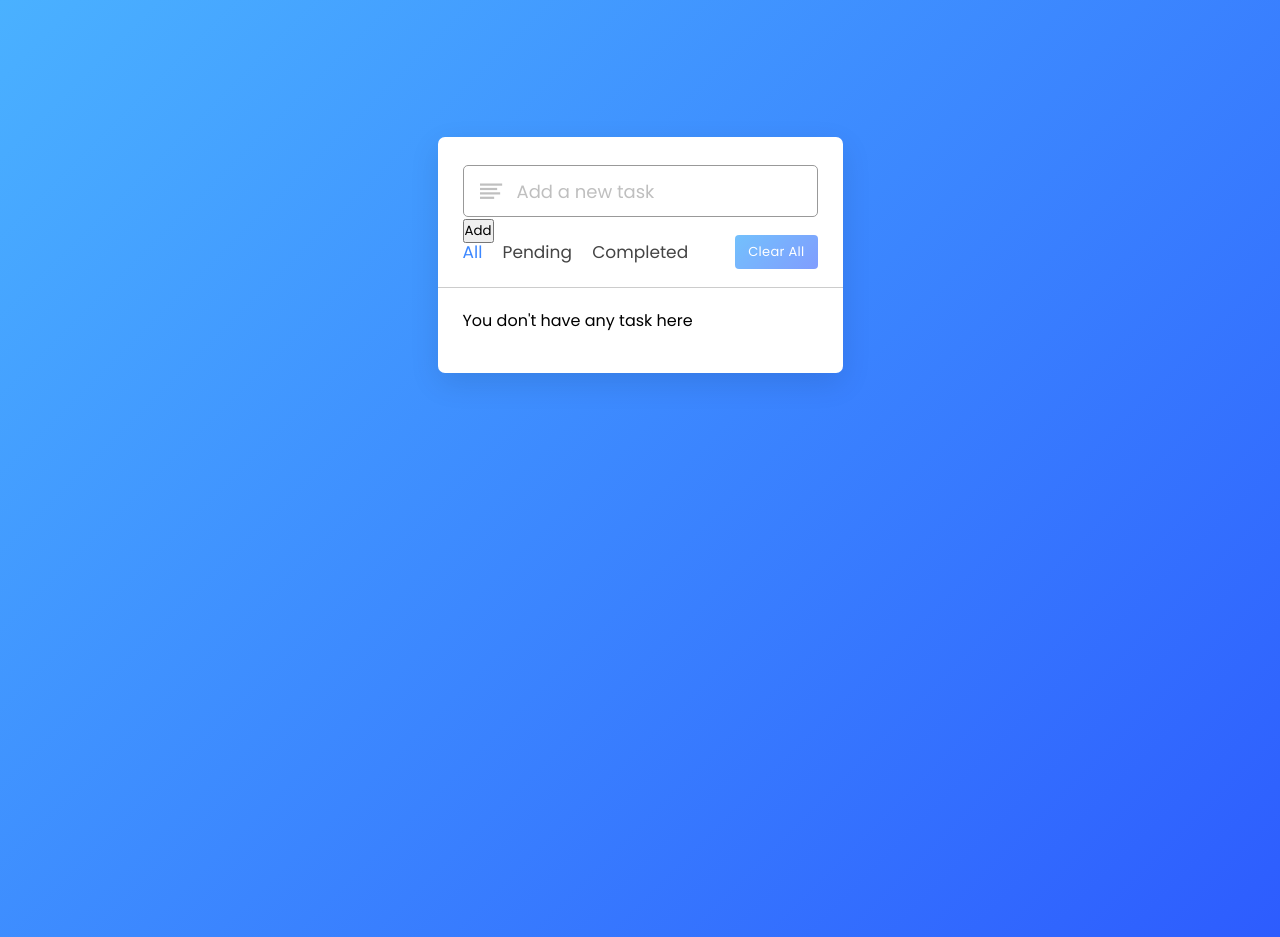
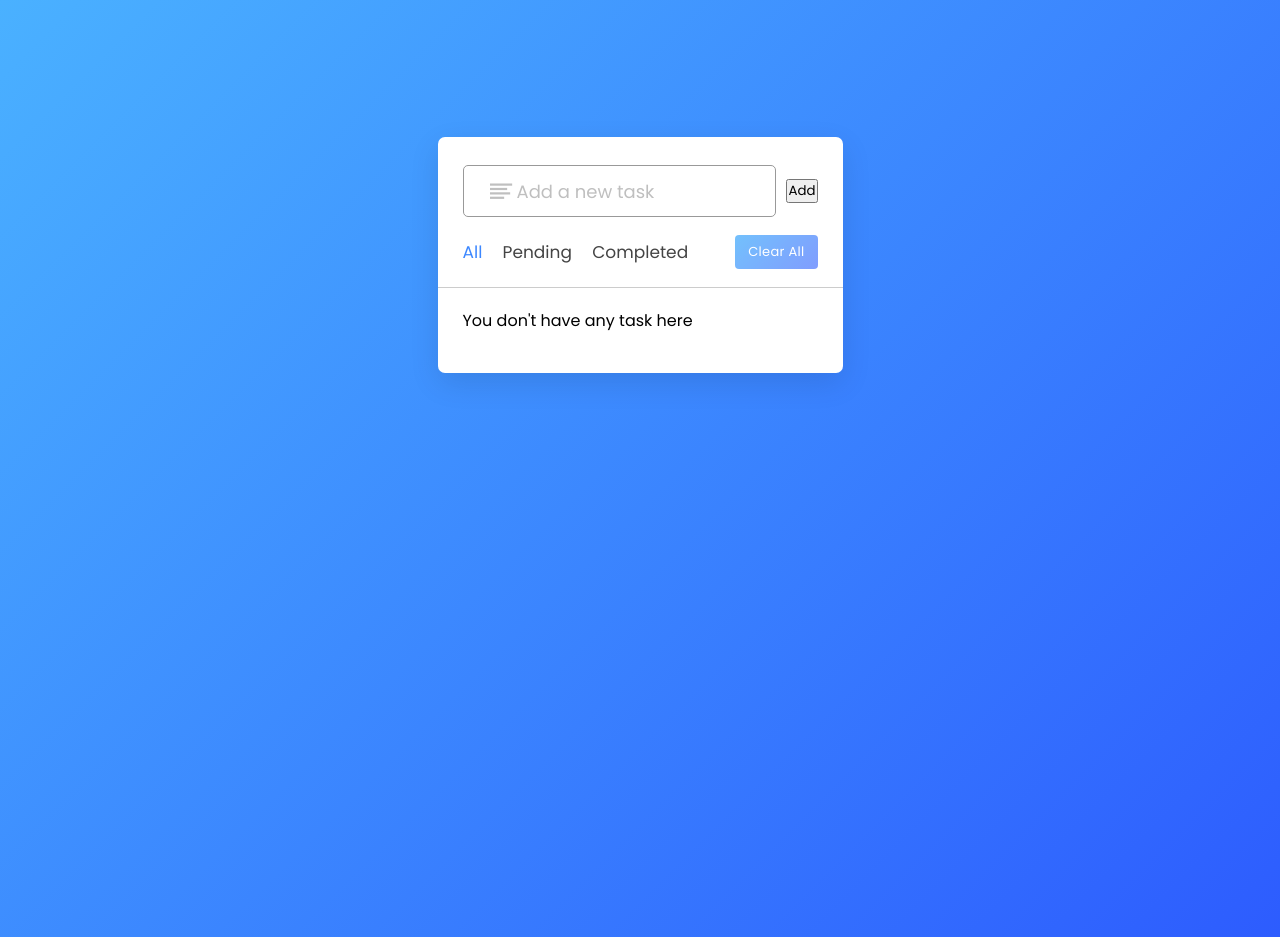
Before and after one commit to dhanink/TodoList-App, a plain HTML site: page index.html in a window 1280 px wide. Drawn offline with nearby package versions, Linux system fonts and the light colour scheme.

Commit message:
Update style.css

```diff
--- a/style.css
+++ b/style.css
@@ -28,11 +28,15 @@ body{
   height: 52px;
   padding: 0 25px;
   position: relative;
+  display: flex;
+  align-items: center;
 }
 .task-input img{
   top: 50%;
   position: absolute;
   transform: translate(17px, -50%);
+  order: -1;
+  margin-left: 10px;
 }
 .task-input input{
   height: 100%;
@@ -42,7 +46,14 @@ body{
   border-radius: 5px;
   padding: 0 20px 0 53px;
   border: 1px solid #999;
+  flex-grow: 1;
 }
+
+.task-input #add-btn {
+  margin-left: 10px;
+  order: 1;
+}
+
 .task-input input:focus,
 .task-input input.active{
   padding-left: 52px;
```
